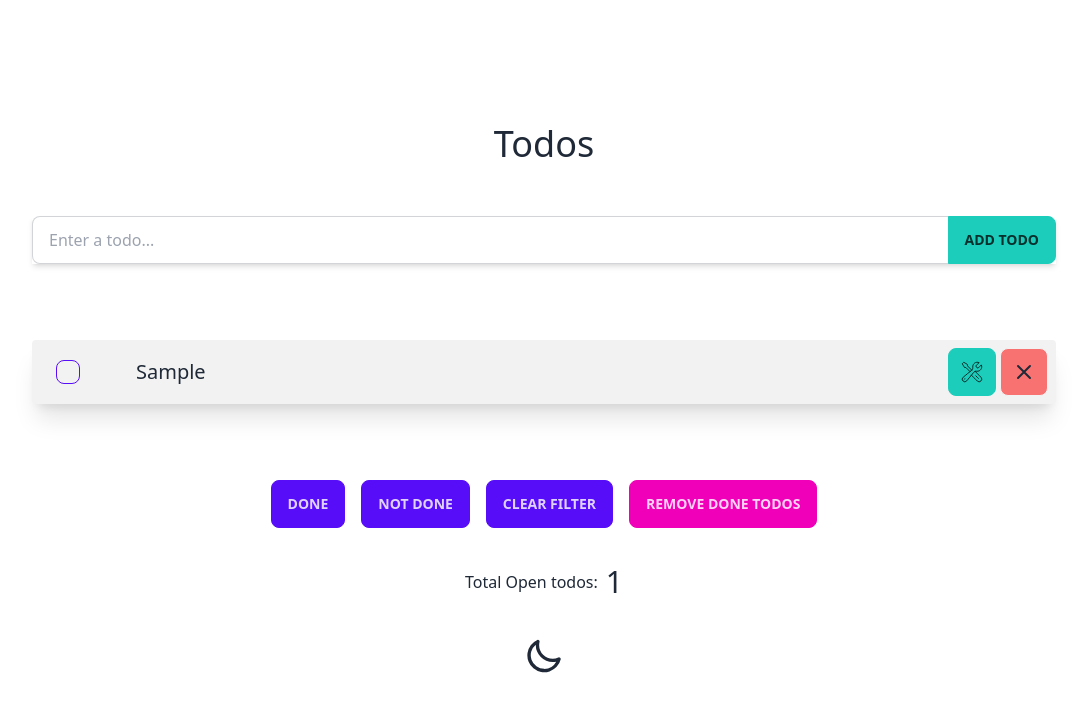
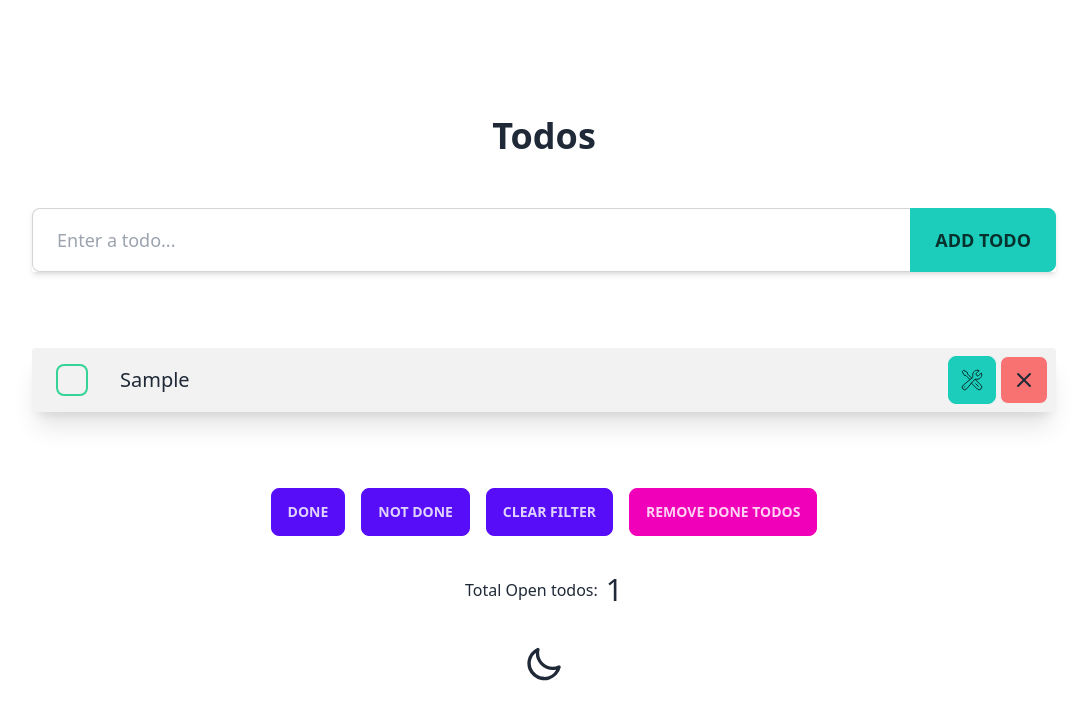
Before and after one commit to michalsostak/todo-app-morosystems, a React (Vite) app: page / in a window 1280 px wide. Both pictures are taken after typing "Sample" into the empty fields and a click on the button "ADD TODO". Shown: the top 720 px of the page, without its empty margins (96-1183 px from the left). Built offline with nearby package versions, Linux system fonts and the light colour scheme.

Commit message:
feat: UI tweaks

```diff
--- a/src/components/AddTodo.tsx
+++ b/src/components/AddTodo.tsx
@@ -35,7 +35,7 @@ export const AddTodo = () => {
                 <label className="hidden" htmlFor="add-content">Add new todo form</label>
                 <div className="flex join">
                     <input
-                        className="input input-bordered w-full join-item"
+                        className="input input-bordered input-lg w-full join-item"
                         id="add-content"
                         type="text"
                         placeholder="Enter a todo..."
@@ -43,7 +43,7 @@ export const AddTodo = () => {
                         {...register("content")}
                     />
                     <button
-                        className="btn btn-accent join-item"
+                        className="btn btn-accent btn-lg join-item"
                         type="submit"
                     >
                             Add todo
--- a/src/components/Header.tsx
+++ b/src/components/Header.tsx
@@ -1 +1 @@
-export const Header = () => <h1 className="text-4xl my-10">Todos</h1>;
+export const Header = () => <h1 className="text-4xl my-10 font-semibold">Todos</h1>;
--- a/src/components/TodoItem.tsx
+++ b/src/components/TodoItem.tsx
@@ -37,10 +37,10 @@ export const TodoItem = ({ todo }: { todo: Todo }) => {
                     name={`checkbox-${todo.id}`}
                     id={`checkbox-${todo.id}`}
                     checked={todo.done}
-                    className="checkbox checkbox-primary ml-4"
+                    className="checkbox checkbox-success checkbox-lg border-2 ml-4"
                     onChange={onCheck}
                 />
-                <div className={`mx-14 text-xl ${todo.done ? "line-through" : ""}`}>
+                <div className={`mx-8 text-xl ${todo.done ? "line-through" : ""}`}>
                     {todo.content}
                 </div>
             </div>
```
